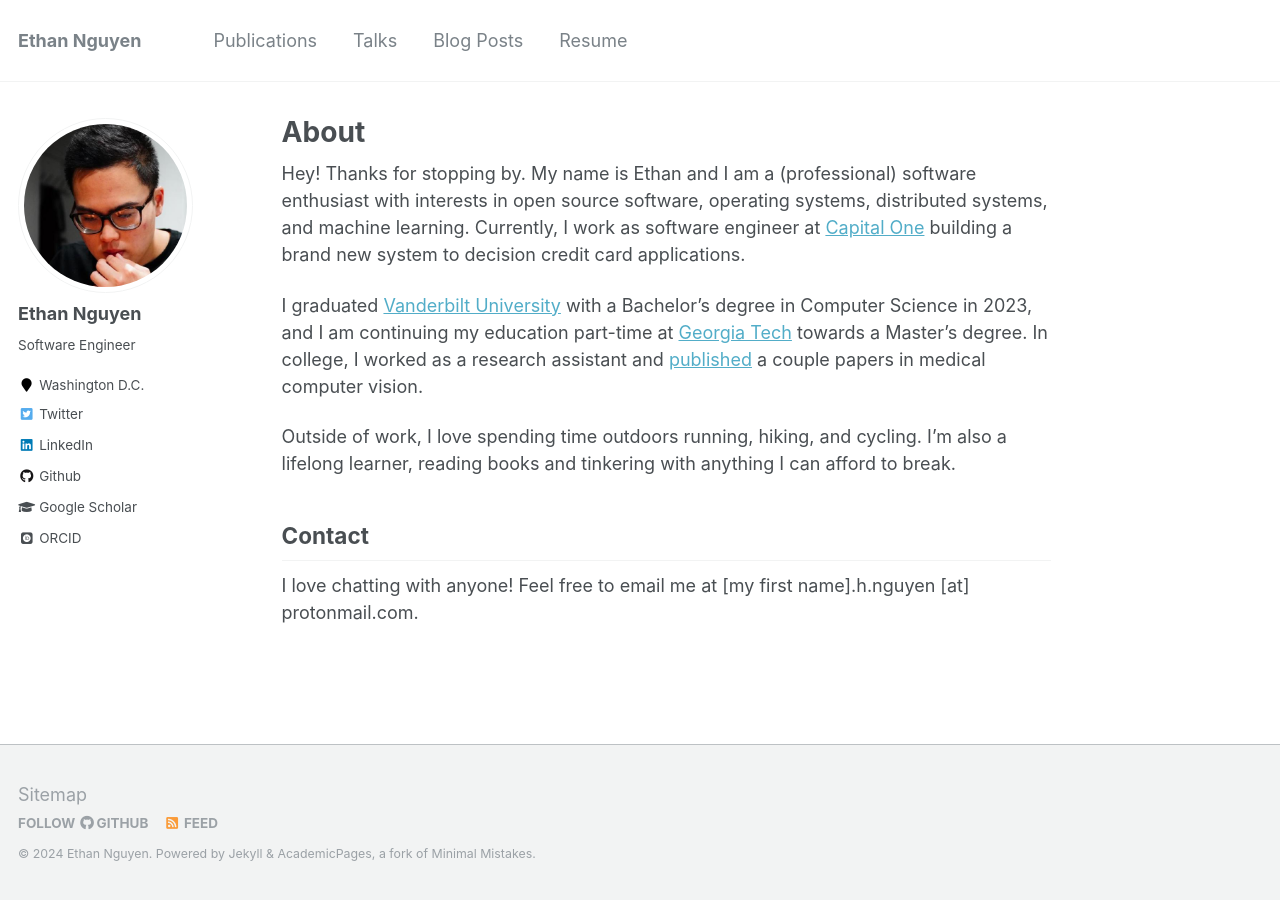
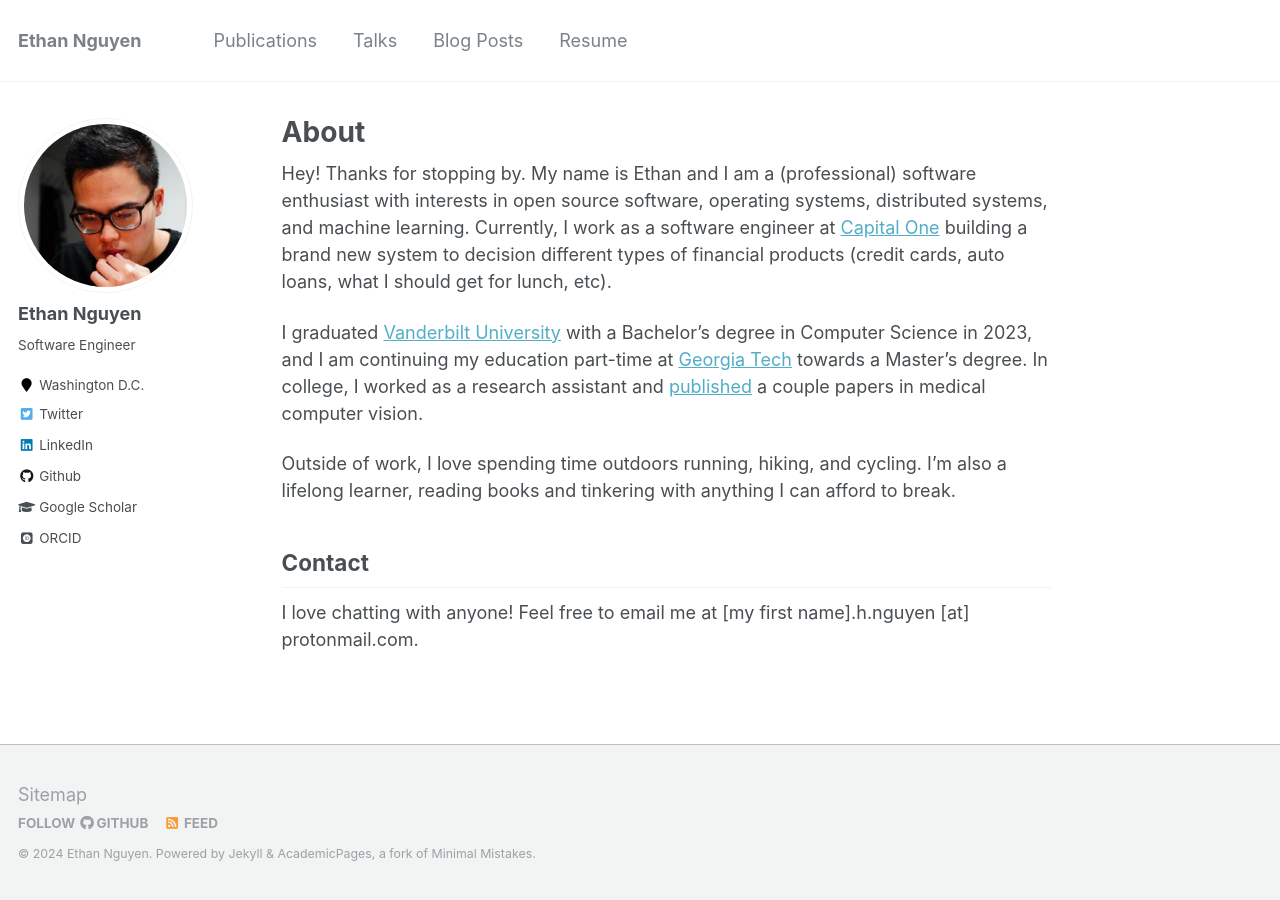
Before and after one commit to EthanHNguyen/ethanhnguyen.github.io, a Jekyll site: the page built from _pages/about.md, in a window 1280 px wide. Built offline with Jekyll 4.4.1, drawn with Linux system fonts in a browser that asks for light colours; some web fonts are replaced.

Commit message:
update about me

```diff
--- a/_pages/about.md
+++ b/_pages/about.md
@@ -8,7 +8,7 @@
   - /about.html
 ---
 
-Hey! Thanks for stopping by. My name is Ethan and I am a (professional) software enthusiast with interests in open source software, operating systems, distributed systems, and machine learning. Currently, I work as software engineer at [Capital One](https://en.wikipedia.org/wiki/Capital_One) building a brand new system to decision credit card applications.
+Hey! Thanks for stopping by. My name is Ethan and I am a (professional) software enthusiast with interests in open source software, operating systems, distributed systems, and machine learning. Currently, I work as a  software engineer at [Capital One](https://en.wikipedia.org/wiki/Capital_One) building a brand new system to decision different types of financial products (credit cards, auto loans, what I should get for lunch, etc).
 
 I graduated [Vanderbilt University](https://en.wikipedia.org/wiki/Vanderbilt_University) with a Bachelor's degree in Computer Science in 2023, and I am continuing my education part-time at [Georgia Tech](https://en.wikipedia.org/wiki/Georgia_Tech_Online_Master_of_Science_in_Computer_Science) towards a Master's degree. In college, I worked as a research assistant and [published](https://ethanhn.com/publications/) a couple papers in medical computer vision.
 
```
